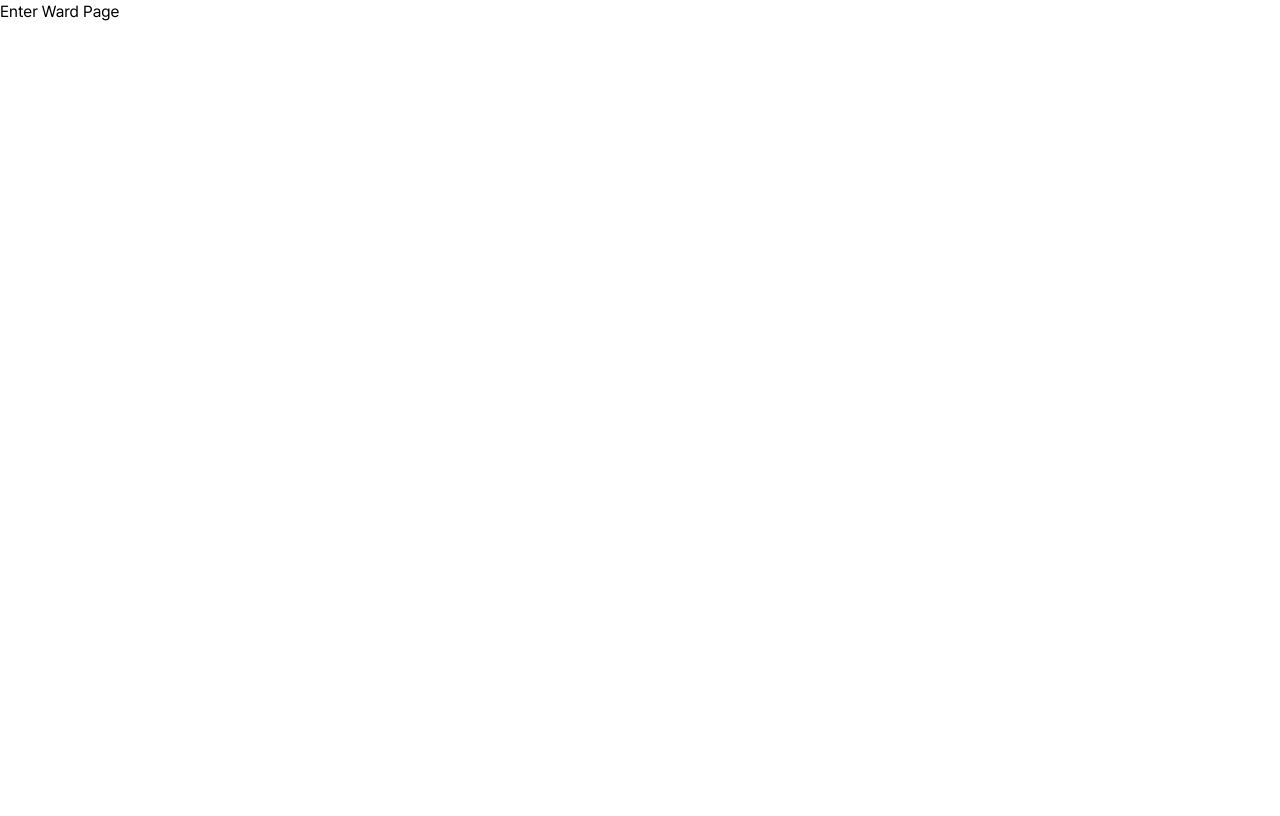
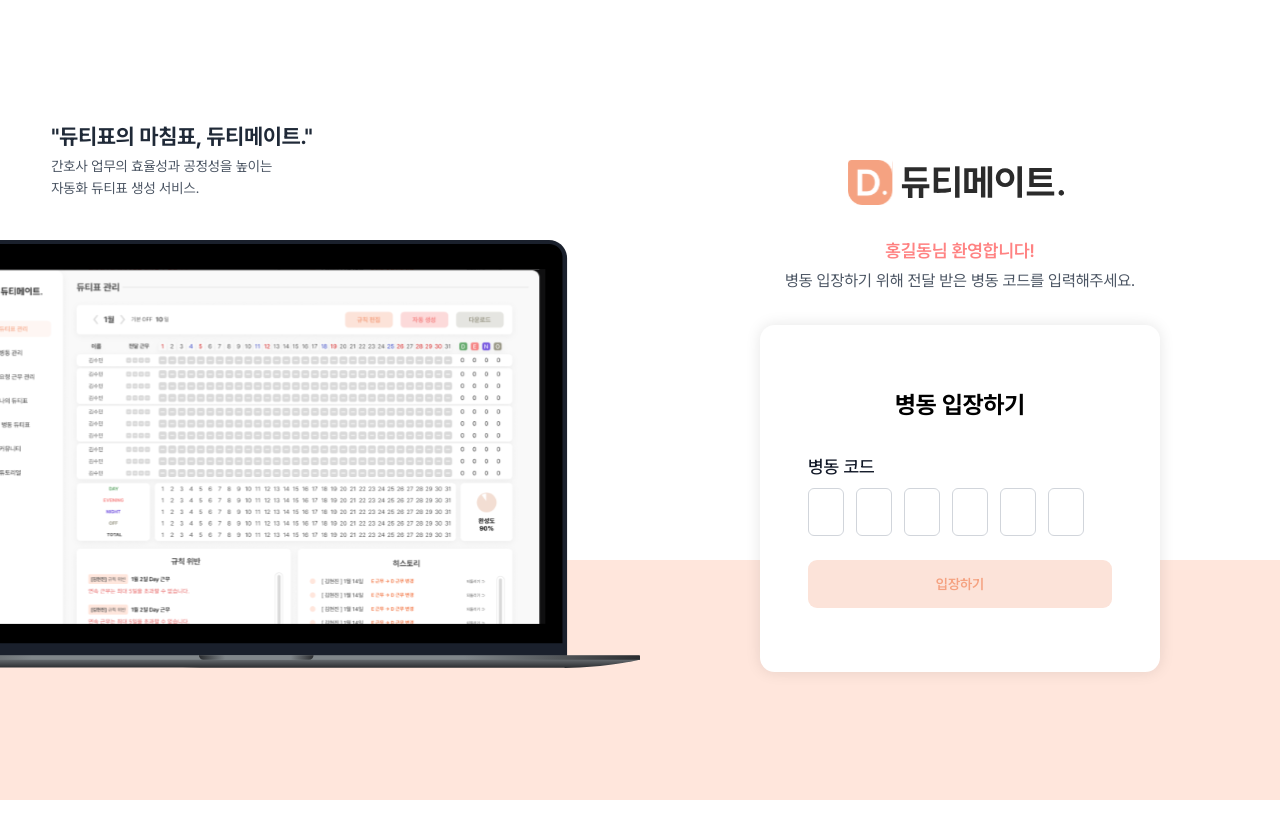
Before and after one commit to dutymate/dutymate-v1, a React (Vite) app in the folder frontend/: page /enter-ward in a window 1280 px wide. Built offline with nearby package versions, Linux system fonts and the light colour scheme.

Commit message:
[S12P11A108-316] feat: Add enterward organism

```diff
--- a/frontend/src/components/atoms/WardCodeInput.tsx
+++ b/frontend/src/components/atoms/WardCodeInput.tsx
@@ -52,8 +52,8 @@ export const WardCodeInput = ({
 	};
 
 	const singleInputClass = error
-		? "w-8 h-10 sm:w-9 sm:h-12 rounded-md bg-white text-center text-[1rem] sm:text-[1.125rem] text-red-900 outline-1 -outline-offset-1 outline-red-300 focus:outline-2 focus:-outline-offset-2 focus:outline-red-600"
-		: "w-8 h-10 sm:w-9 sm:h-12 rounded-md bg-white text-center text-[1rem] sm:text-[1.125rem] text-gray-900 outline-1 -outline-offset-1 outline-gray-300 focus:outline-2 focus:-outline-offset-2 focus:outline-indigo-600 disabled:cursor-not-allowed disabled:bg-gray-50 disabled:text-gray-500 disabled:outline-gray-200";
+		? "w-8 h-10 sm:w-9 sm:h-12 rounded-md bg-white text-center text-[1rem] sm:text-[1.125rem] text-red-900 border border-red-300 focus:ring-2 focus:ring-red-500 focus:border-red-500"
+		: "w-8 h-10 sm:w-9 sm:h-12 rounded-md bg-white text-center text-[1rem] sm:text-[1.125rem] text-gray-900 border border-gray-300 focus:ring-2 focus:ring-indigo-500 focus:border-indigo-500 disabled:bg-gray-50 disabled:text-gray-500 disabled:border-gray-200 disabled:cursor-not-allowed";
 
 	return (
 		<div>
--- a/frontend/src/components/organisms/EnterWardForm.tsx
+++ b/frontend/src/components/organisms/EnterWardForm.tsx
@@ -1 +1,43 @@
 // EnterWardForm.tsx
+
+import { useState } from "react";
+import { useNavigate } from "react-router-dom";
+import { Button } from "../atoms/Button";
+import { WardCodeInput } from "../atoms/WardCodeInput";
+
+const EnterWardForm = () => {
+	const navigate = useNavigate();
+	const [wardCode, setWardCode] = useState("");
+
+	const handleSubmit = async (e: React.FormEvent) => {
+		e.preventDefault();
+		// TODO: 병동 입장 로직 구현
+		try {
+			// API 호출 로직 추가 예정
+			navigate("/ward"); // 성공 시 병동 페이지로 이동
+		} catch (error) {
+			console.error("병동 입장 실패:", error);
+		}
+	};
+
+	return (
+		<div className="bg-white rounded-[0.92375rem] shadow-[0_0_15px_rgba(0,0,0,0.1)] px-12 py-16 w-[25rem]">
+			<h2 className="text-2xl font-bold text-center mb-8">병동 입장하기</h2>
+			<form onSubmit={handleSubmit} className="flex flex-col gap-6">
+				<div className="flex flex-col gap-2">
+					<WardCodeInput
+						id="ward-code"
+						name="wardCode"
+						label="병동 코드"
+						onChange={(value) => setWardCode(value)}
+					/>
+				</div>
+				<Button color="primary" size="lg" fullWidth>
+					입장하기
+				</Button>
+			</form>
+		</div>
+	);
+};
+
+export default EnterWardForm;
--- a/frontend/src/pages/EnterWard.tsx
+++ b/frontend/src/pages/EnterWard.tsx
@@ -1,8 +1,19 @@
+import StartTemplate from "../components/templates/StartTemplate";
+import EnterWardForm from "../components/organisms/EnterWardForm";
+
 const EnterWard = () => {
 	return (
-		<div>
-			<h1>Enter Ward Page</h1>
-		</div>
+		<StartTemplate>
+			<div className="flex flex-col items-center">
+				<p className="text-[#FF8282] font-semibold text-lg mb-1">
+					홍길동님 환영합니다!
+				</p>
+				<p className="text-gray-600 text-base mb-8">
+					병동 입장하기 위해 전달 받은 병동 코드를 입력해주세요.
+				</p>
+				<EnterWardForm />
+			</div>
+		</StartTemplate>
 	);
 };
 
```
